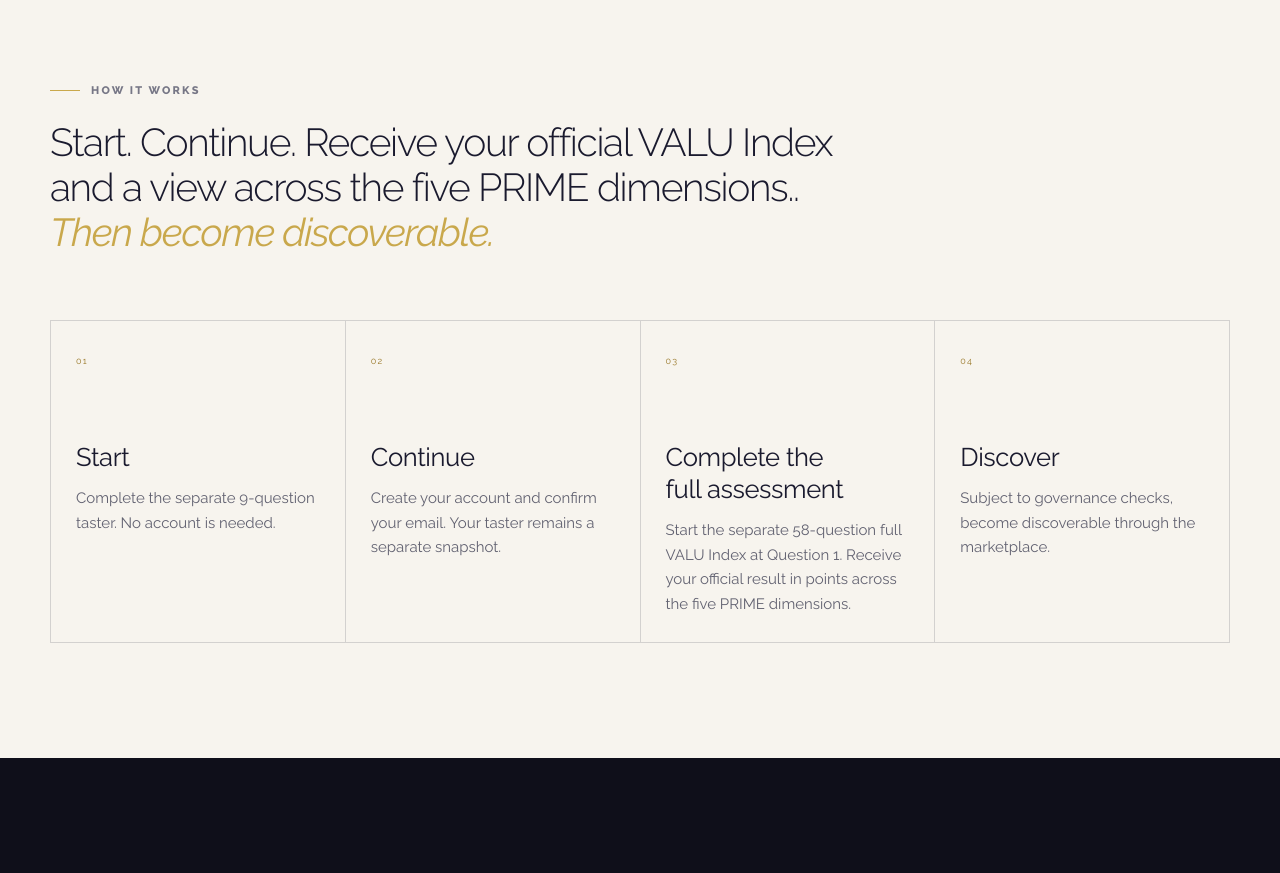
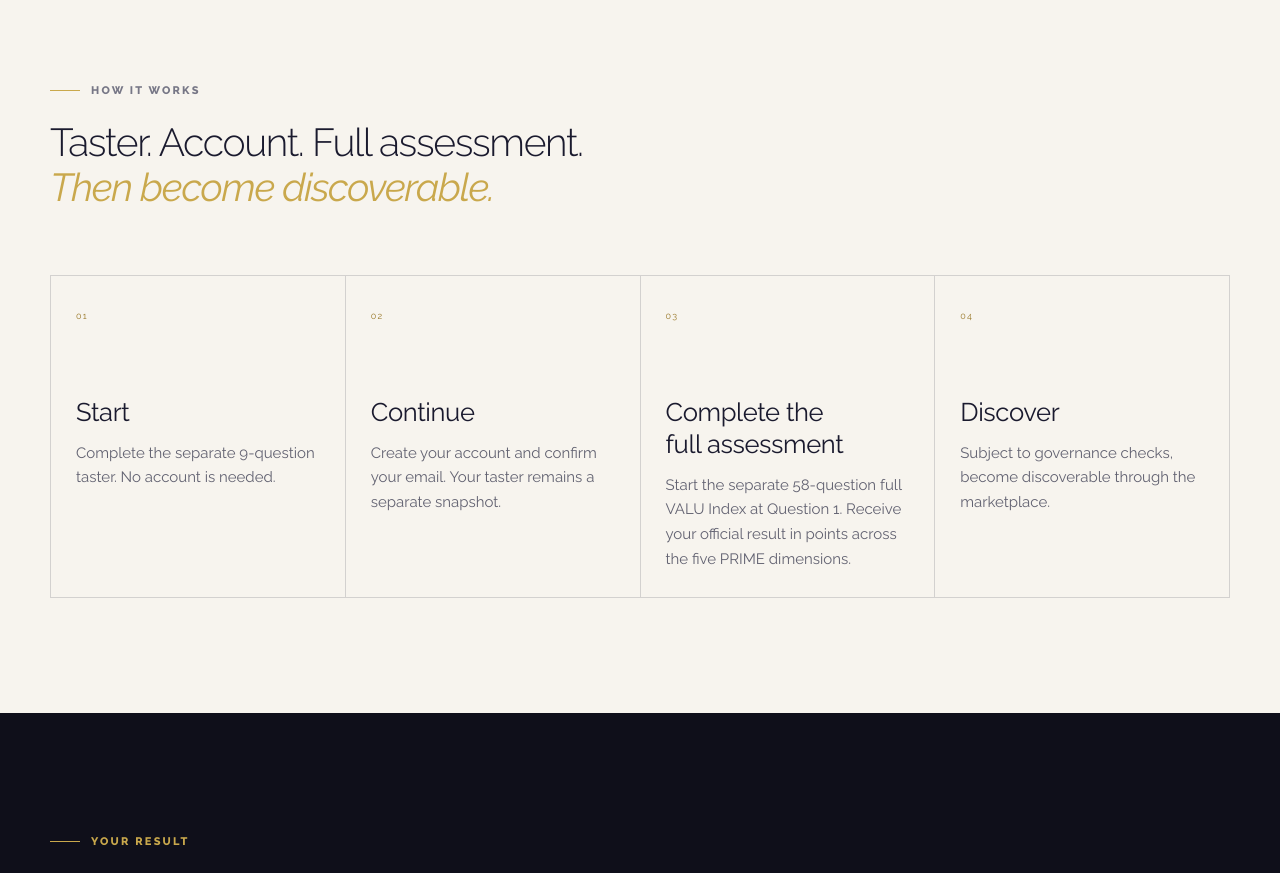
Before and after one commit to riverwayse-sudo/valoria-site, a Next.js app: page /valu/start in a window 1280 px wide. Shown: the part 2240-3113 px from the top of the page. Built offline with nearby package versions, Linux system fonts and the light colour scheme; no server answers.

Commit message:
fix: align VALU journey headline with the separate assessment stages

```diff
--- a/src/app/valu/start/page.jsx
+++ b/src/app/valu/start/page.jsx
@@ -81,7 +81,7 @@ export default function ValuStartPage() {
       <section className="vs-light vs-journey">
         <div className="vs-shell">
           <div className="vs-kicker dark"><span /> HOW IT WORKS</div>
-          <h2>Start. Continue. Receive your official VALU Index and a view across the five PRIME dimensions..<br /><em>Then become discoverable.</em></h2>
+          <h2>Taster. Account. Full assessment.<br /><em>Then become discoverable.</em></h2>
           <div className="vs-journey-grid">
             <article><span>01</span><h3>Start</h3><p>Complete the separate 9-question taster. No account is needed.</p></article>
             <article><span>02</span><h3>Continue</h3><p>Create your account and confirm your email. Your taster remains a separate snapshot.</p></article>
```
